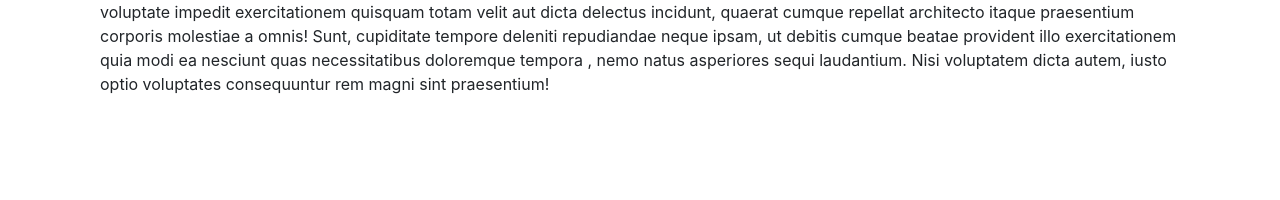
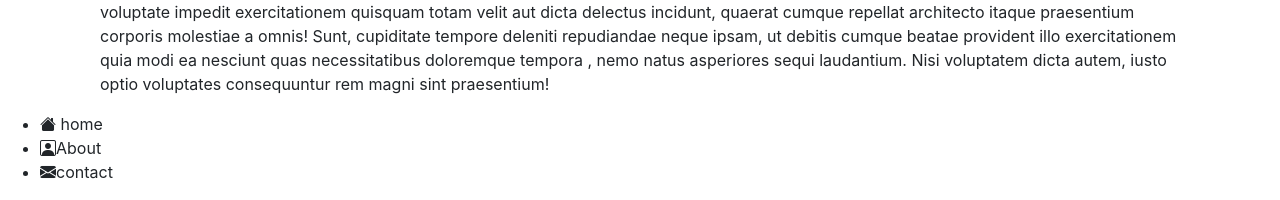
Before and after one commit to teodor12345/Rotating-Homepage, a plain HTML site: page index.html in a window 1280 px wide. Shown: the part 612-812 px from the top of the page. Drawn offline with nearby package versions, Linux system fonts and the light colour scheme.

Commit message:
2 commit
adding icons

```diff
--- a/index.html
+++ b/index.html
@@ -44,6 +44,14 @@
 </div>
 
 
+<nav>
+    <ul>
+        <li> <i class="bi bi-house-fill"></i> home</li>
+        <li><i class="bi bi-person-square"></i>About</li>
+        <li><i class="bi bi-envelope-fill"></i>contact</li>
+    </ul>
+</nav>
+
 
 
 
```
